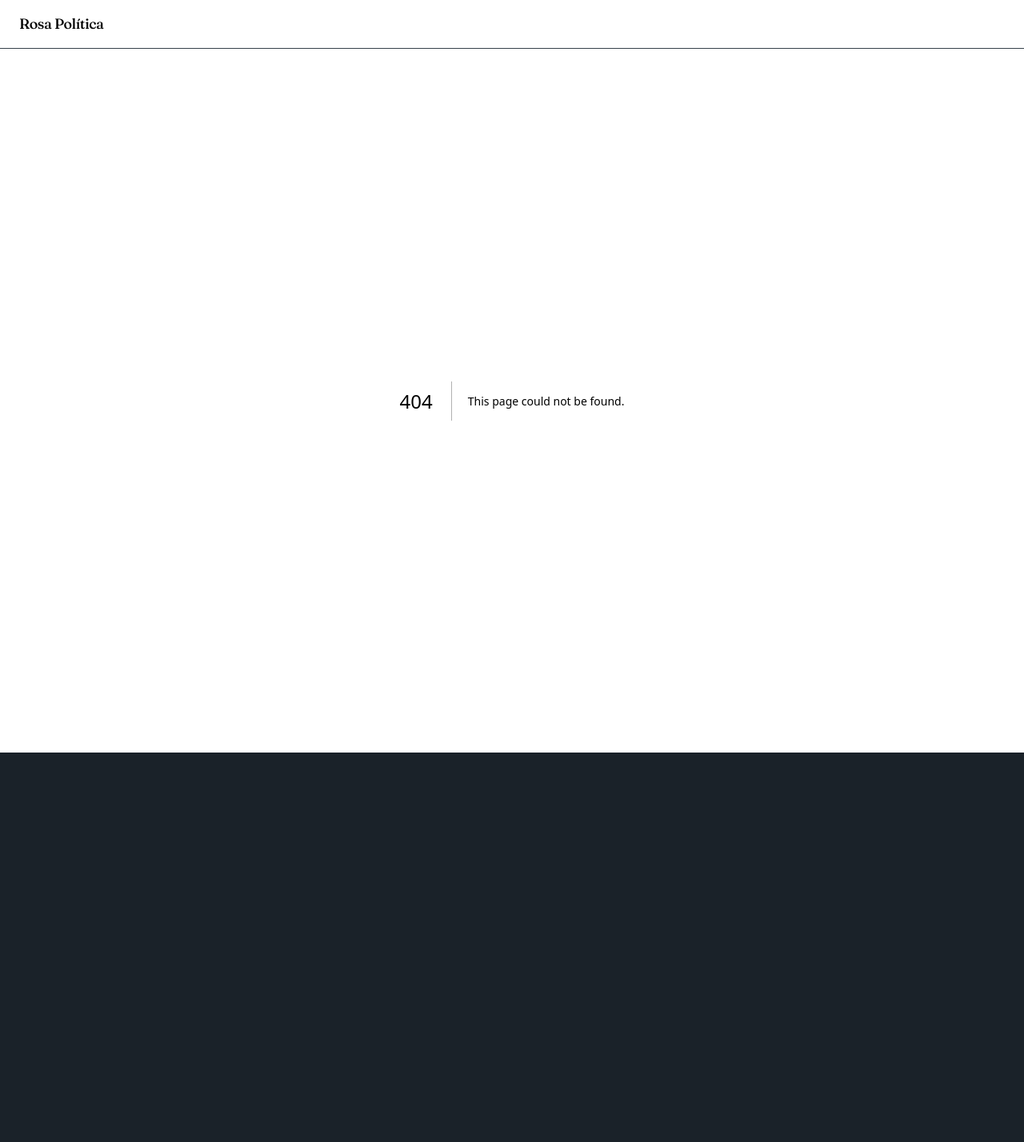
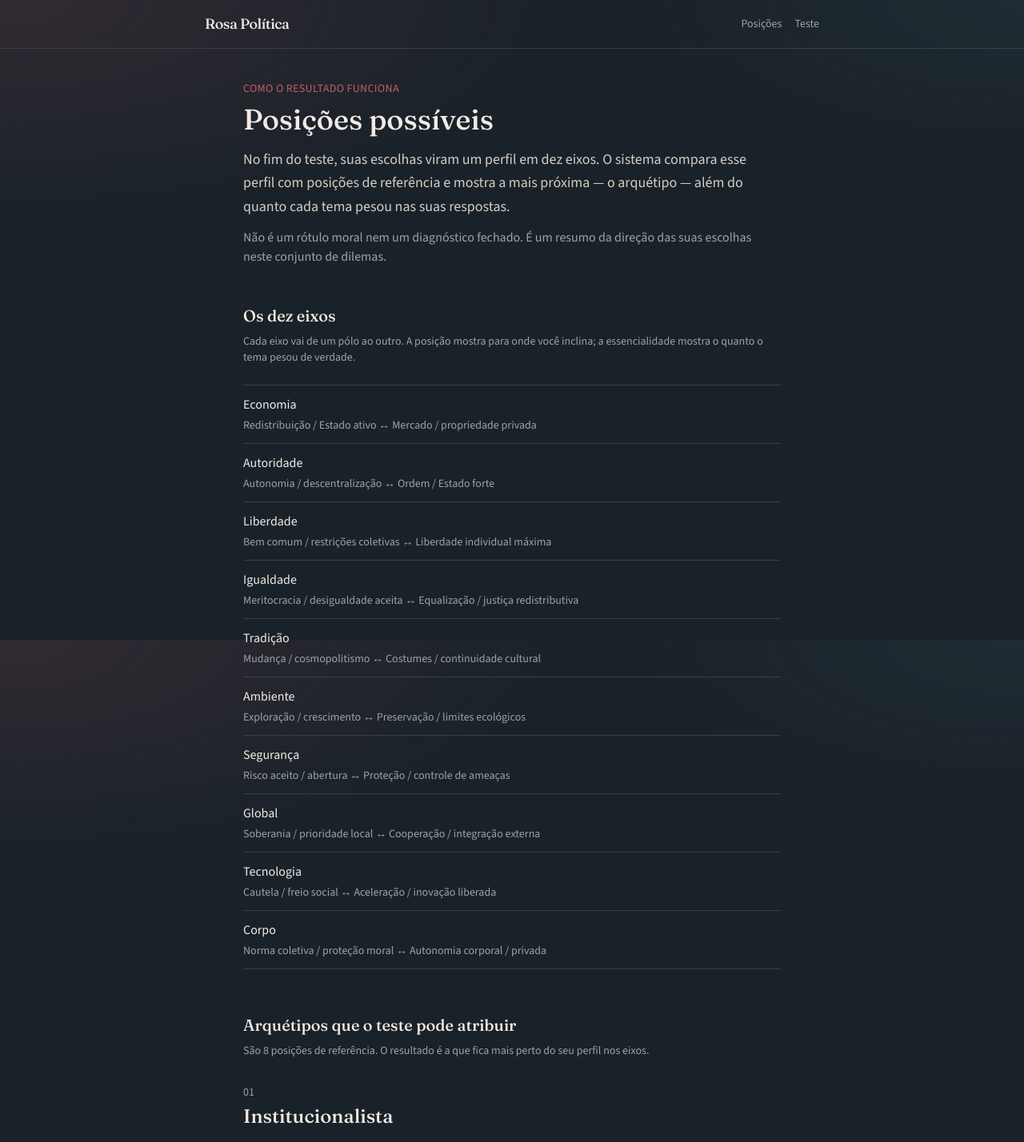
Before and after one commit to vitorlms/RosaPolitica, a Next.js app: page /posicoes in a window 1280 px wide. Before the commit this address had no page. Shown: the top 1428 px of the page at 80% size. Before the commit the page ends 941 px from the top, so only its background shows below. Built offline with nearby package versions, Linux system fonts and the light colour scheme.

Commit message:
Add positions page listing archetypes and axes.
Explain how the result is chosen and list every reference position
with its description and strongest axis leans; link from home, nav,
and the result screen.

Co-authored-by: Vítor Mourato <vitorlms@users.noreply.github.com>

```diff
--- a/app/layout.tsx
+++ b/app/layout.tsx
@@ -45,12 +45,28 @@ export default function RootLayout({
     <html lang="pt-BR" className={`${display.variable} ${sans.variable}`}>
       <body className="flex min-h-dvh flex-col font-[family-name:var(--font-sans)] antialiased">
         <header className="border-b border-[var(--line)] px-6 py-4">
+          <div className="mx-auto flex w-full max-w-3xl items-center justify-between gap-4">
             <Link
               href="/"
               className="font-[family-name:var(--font-display)] text-lg tracking-tight text-[var(--accent)]"
             >
               Rosa Política
             </Link>
+            <nav className="flex items-center gap-4 text-sm text-[var(--muted)]">
+              <Link
+                href="/posicoes"
+                className="transition-colors hover:text-[var(--ink)]"
+              >
+                Posições
+              </Link>
+              <Link
+                href="/play"
+                className="transition-colors hover:text-[var(--ink)]"
+              >
+                Teste
+              </Link>
+            </nav>
+          </div>
         </header>
         <main className="flex flex-1 flex-col px-6 py-10">{children}</main>
       </body>
--- a/app/page.tsx
+++ b/app/page.tsx
@@ -21,13 +21,19 @@ export default function HomePage() {
         um perfil em dez eixos (para onde inclina e o que pesou mais) e um
         arquétipo resumido.
       </p>
-      <div className="mt-10">
+      <div className="mt-10 flex flex-wrap gap-3">
         <Link
           href="/play"
           className="inline-flex items-center rounded-lg bg-[var(--accent)] px-6 py-3 font-semibold text-[var(--ink)] transition-opacity hover:opacity-90"
         >
           Começar
         </Link>
+        <Link
+          href="/posicoes"
+          className="inline-flex items-center rounded-lg border border-[var(--line)] px-6 py-3 font-medium text-[var(--ink)] transition-colors hover:border-[var(--accent-muted)]"
+        >
+          Ver posições possíveis
+        </Link>
       </div>
     </div>
   );
--- /dev/null
+++ b/app/posicoes/page.tsx
@@ -0,0 +1,131 @@
+import type { Metadata } from "next";
+import Link from "next/link";
+import { archetypes } from "@/lib/scoring";
+import { AXIS_IDS, AXIS_LABELS, type AxisId, type AxisScores } from "@/lib/types";
+
+export const metadata: Metadata = {
+  title: "Posições possíveis — Rosa Política",
+  description:
+    "Como o Rosa Política define o perfil e quais arquétipos o teste pode atribuir.",
+};
+
+function leanPhrase(axis: AxisId, value: number): string {
+  const meta = AXIS_LABELS[axis];
+  if (value >= 0.35) return `${meta.name}: ${meta.high}`;
+  if (value <= -0.35) return `${meta.name}: ${meta.low}`;
+  return `${meta.name}: perto do centro`;
+}
+
+/** Strongest absolute leans in the archetype centroid. */
+function topLeans(centroid: AxisScores, limit = 3): string[] {
+  return [...AXIS_IDS]
+    .map((axis) => ({ axis, value: centroid[axis] ?? 0 }))
+    .sort((a, b) => Math.abs(b.value) - Math.abs(a.value))
+    .filter((item) => Math.abs(item.value) >= 0.25)
+    .slice(0, limit)
+    .map((item) => leanPhrase(item.axis, item.value));
+}
+
+export default function PosicoesPage() {
+  return (
+    <div className="mx-auto w-full max-w-2xl pb-16">
+      <p className="text-sm tracking-wide text-[var(--accent)] uppercase">
+        Como o resultado funciona
+      </p>
+      <h1 className="mt-2 font-[family-name:var(--font-display)] text-3xl text-[var(--ink)] sm:text-4xl">
+        Posições possíveis
+      </h1>
+      <p className="mt-4 text-lg leading-relaxed text-[var(--ink-soft)]">
+        No fim do teste, suas escolhas viram um perfil em dez eixos. O sistema
+        compara esse perfil com posições de referência e mostra a mais próxima —
+        o arquétipo — além do quanto cada tema pesou nas suas respostas.
+      </p>
+      <p className="mt-3 text-[var(--muted)]">
+        Não é um rótulo moral nem um diagnóstico fechado. É um resumo da
+        direção das suas escolhas neste conjunto de dilemas.
+      </p>
+
+      <section className="mt-12">
+        <h2 className="font-[family-name:var(--font-display)] text-xl text-[var(--ink)]">
+          Os dez eixos
+        </h2>
+        <p className="mt-2 text-sm text-[var(--muted)]">
+          Cada eixo vai de um pólo ao outro. A posição mostra para onde você
+          inclina; a essencialidade mostra o quanto o tema pesou de verdade.
+        </p>
+        <ul className="mt-6 flex flex-col">
+          {AXIS_IDS.map((axis) => {
+            const meta = AXIS_LABELS[axis];
+            return (
+              <li
+                key={axis}
+                className="border-b border-[var(--line)] py-3 first:border-t"
+              >
+                <p className="font-medium text-[var(--ink)]">{meta.name}</p>
+                <p className="mt-1 text-sm text-[var(--muted)]">
+                  {meta.low} ↔ {meta.high}
+                </p>
+              </li>
+            );
+          })}
+        </ul>
+      </section>
+
+      <section className="mt-14">
+        <h2 className="font-[family-name:var(--font-display)] text-xl text-[var(--ink)]">
+          Arquétipos que o teste pode atribuir
+        </h2>
+        <p className="mt-2 text-sm text-[var(--muted)]">
+          São {archetypes.length} posições de referência. O resultado é a que
+          fica mais perto do seu perfil nos eixos.
+        </p>
+
+        <ol className="mt-8 flex flex-col gap-10">
+          {archetypes.map((arch, index) => {
+            const leans = topLeans(arch.centroid);
+            return (
+              <li key={arch.id} id={arch.id} className="scroll-mt-8">
+                <p className="text-sm tabular-nums text-[var(--muted)]">
+                  {String(index + 1).padStart(2, "0")}
+                </p>
+                <h3 className="mt-1 font-[family-name:var(--font-display)] text-2xl text-[var(--ink)]">
+                  {arch.name}
+                </h3>
+                <p className="mt-3 leading-relaxed text-[var(--ink-soft)]">
+                  {arch.description}
+                </p>
+                {leans.length > 0 ? (
+                  <ul className="mt-4 flex flex-col gap-1.5">
+                    {leans.map((line) => (
+                      <li
+                        key={line}
+                        className="text-sm text-[var(--muted)] before:mr-2 before:text-[var(--accent)] before:content-['·']"
+                      >
+                        {line}
+                      </li>
+                    ))}
+                  </ul>
+                ) : null}
+              </li>
+            );
+          })}
+        </ol>
+      </section>
+
+      <div className="mt-14 flex flex-wrap gap-3">
+        <Link
+          href="/play"
+          className="inline-flex rounded-lg bg-[var(--accent)] px-5 py-2.5 font-semibold text-[var(--ink)] transition-opacity hover:opacity-90"
+        >
+          Fazer o teste
+        </Link>
+        <Link
+          href="/"
+          className="inline-flex rounded-lg border border-[var(--line)] px-5 py-2.5 font-medium text-[var(--ink)] transition-colors hover:border-[var(--accent-muted)]"
+        >
+          Voltar ao início
+        </Link>
+      </div>
+    </div>
+  );
+}
--- a/app/result/page.tsx
+++ b/app/result/page.tsx
@@ -84,12 +84,20 @@ export default function ResultPage() {
 
       <ShareResult result={result} />
 
-      <Link
-        href="/"
-        className="mt-12 inline-flex rounded-lg border border-[var(--line)] px-5 py-2.5 font-medium text-[var(--ink)] transition-colors hover:border-[var(--accent-muted)]"
-      >
-        Recomeçar
-      </Link>
+      <div className="mt-12 flex flex-wrap justify-center gap-3">
+        <Link
+          href="/posicoes"
+          className="inline-flex rounded-lg border border-[var(--line)] px-5 py-2.5 font-medium text-[var(--ink)] transition-colors hover:border-[var(--accent-muted)]"
+        >
+          Ver todas as posições
+        </Link>
+        <Link
+          href="/"
+          className="inline-flex rounded-lg border border-[var(--line)] px-5 py-2.5 font-medium text-[var(--ink)] transition-colors hover:border-[var(--accent-muted)]"
+        >
+          Recomeçar
+        </Link>
+      </div>
     </div>
   );
 }
```
Lines whose indentation alone changed are shown as unchanged.
